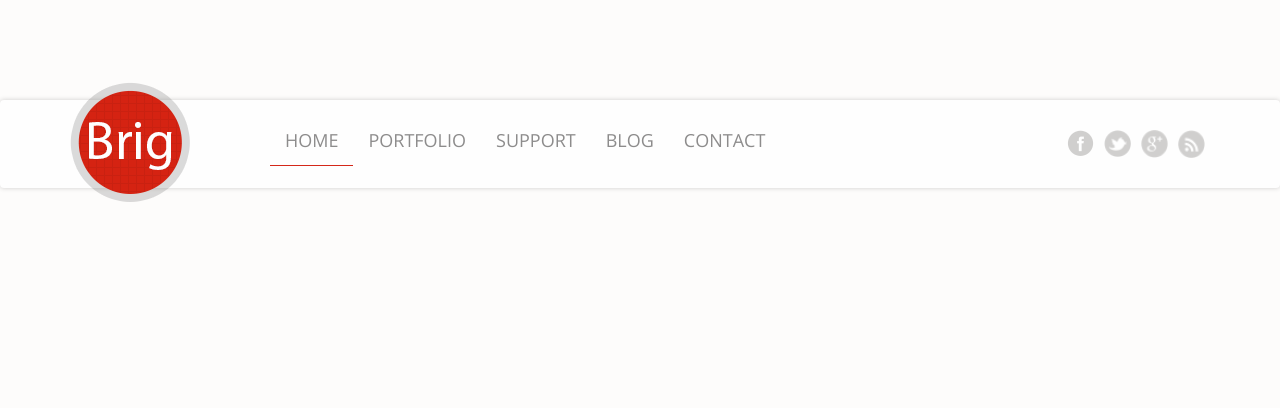
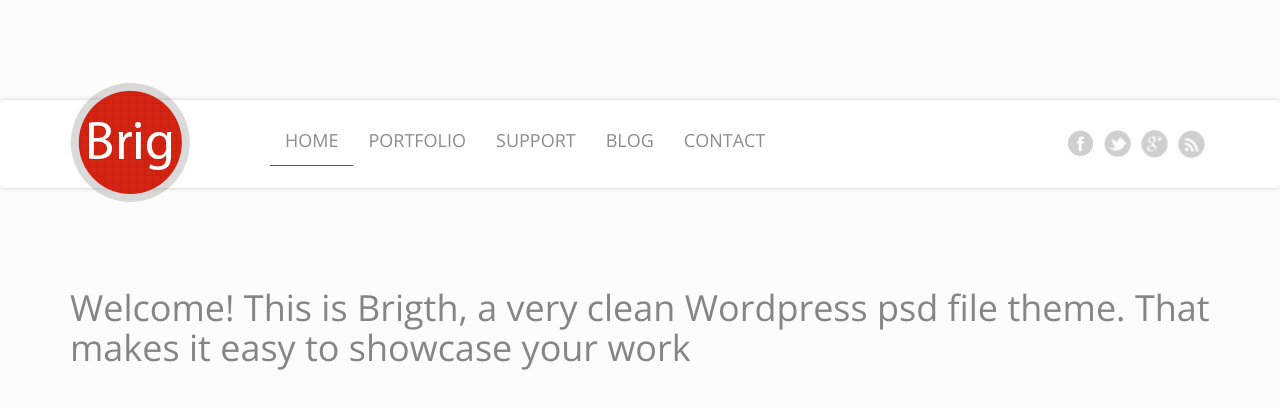
Before and after one commit to minskliliya/bootstrap, a plain HTML site: page index.html in a window 1280 px wide. Drawn offline with nearby package versions, Linux system fonts and the light colour scheme.

Commit message:
Change index

```diff
--- a/index.html
+++ b/index.html
@@ -55,6 +55,20 @@
       </nav>
     </header>
 
+    <div class="content">
+      <div class="container">
+        <div class="slogan">
+          <h1>Welcome! This is <span>Brigth</span>, a very clean Wordpress psd file theme. That makes it easy to  showcase your work
+          </h1>
+        </div>
+
+
+
+
+
+      </div>
+    </div>
+
     <!-- jQuery (necessary for Bootstrap's JavaScript plugins) -->
     <script src="https://ajax.googleapis.com/ajax/libs/jquery/1.12.4/jquery.min.js"></script>
     <!-- Include all compiled plugins (below), or include individual files as needed -->
```
